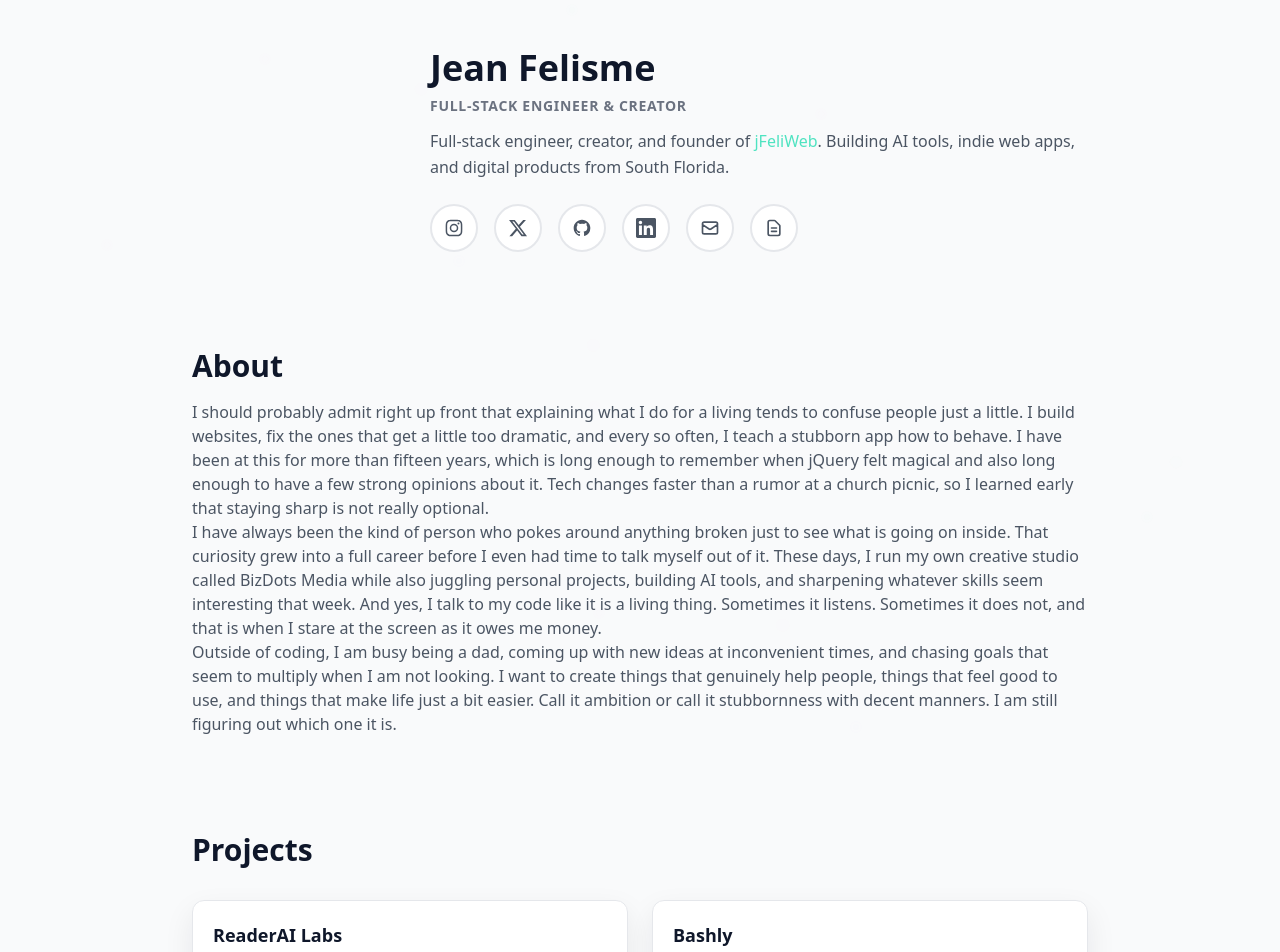
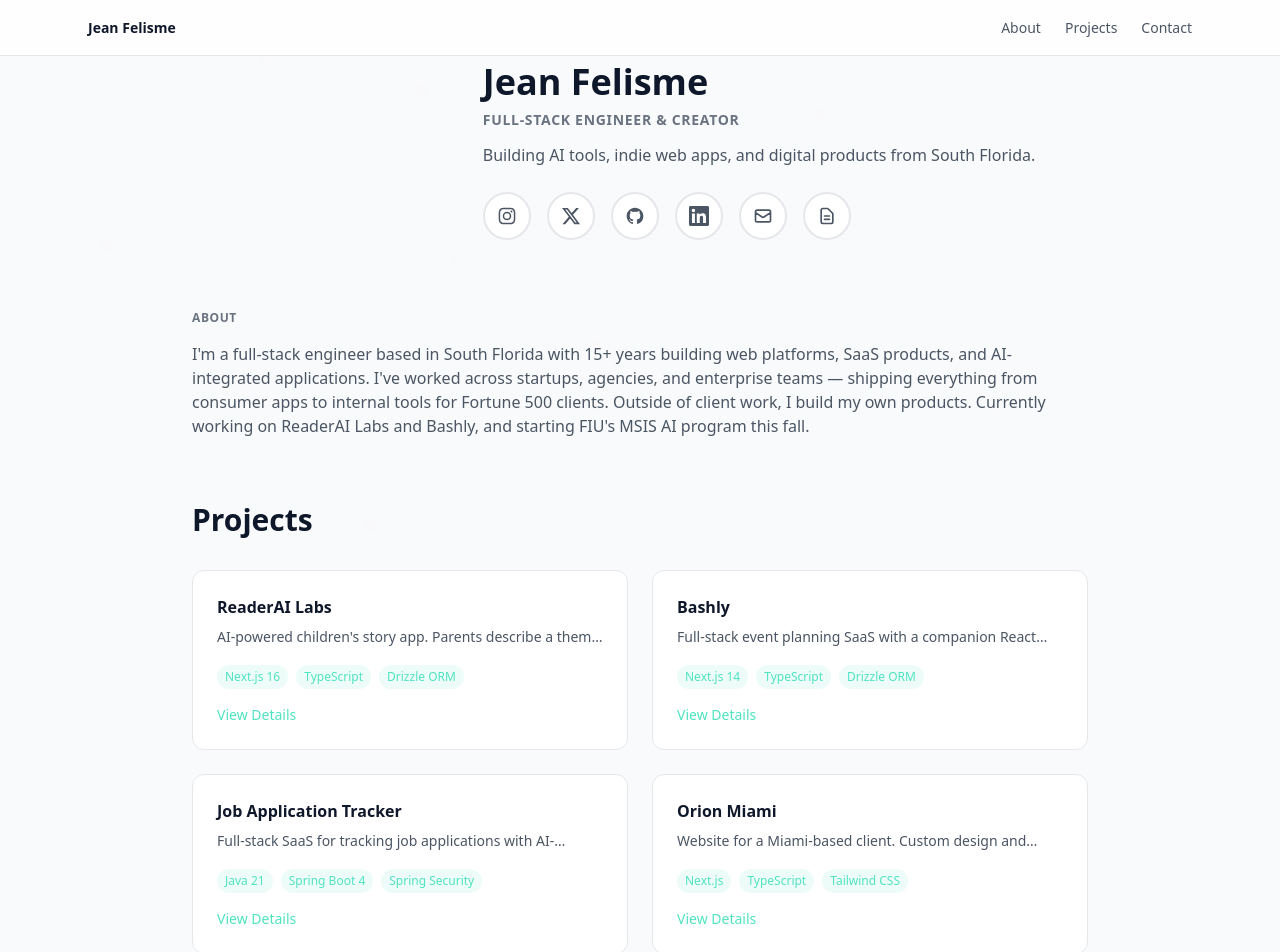
Before and after one commit to jfeliweb/jeanfelis-me, a Next.js app: page / in a window 1280 px wide. Shown: the top 952 px of the page. Built offline with nearby package versions, Linux system fonts and the light colour scheme.

Commit message:
Refactor project data structure and improve navigation: Update project definitions to use consistent GitHub URLs, simplify project properties, and enhance the layout with a fixed navigation bar for better user experience.

```diff
--- a/src/app/page.tsx
+++ b/src/app/page.tsx
@@ -3,12 +3,12 @@
 import Image from 'next/image';
 import { useState } from 'react';
 
-import { ContactForm } from '../components/ContactForm';
-import { IconButton } from '../components/IconButton';
+import { ContactForm } from '@/components/ContactForm';
+import { IconButton } from '@/components/IconButton';
 import {
   ProjectModal,
   type ProjectModalProject,
-} from '../components/ProjectModal';
+} from '@/components/ProjectModal';
 
 // Icon SVGs (inline for simplicity)
 const InstagramIcon = () => (
@@ -93,12 +93,7 @@ const ResumeIcon = () => (
   </svg>
 );
 
-type ListedProject = ProjectModalProject & {
-  cardSummary: string;
-  cardTechTags: [string, string, string];
-};
-
-const PROJECTS: ListedProject[] = [
+const projects: ProjectModalProject[] = [
   {
     name: 'ReaderAI Labs',
     description:
@@ -107,18 +102,14 @@ const PROJECTS: ListedProject[] = [
       'Next.js 16',
       'TypeScript',
       'Drizzle ORM',
-      'PostgreSQL (Supabase)',
+      'PostgreSQL',
       'Stripe',
       'Better Auth',
       'Sanity CMS',
-      'Vitest',
-      'Playwright',
     ],
     liveUrl: 'https://readerlabs.app',
-    githubUrl: 'https://github.com/jfeliweb/project-read-ai',
+    githubUrls: ['https://github.com/jfeliweb/project-read-ai'],
     status: 'Live',
-    cardSummary: "AI-powered children's story app.",
-    cardTechTags: ['Next.js 16', 'TypeScript', 'Stripe'],
   },
   {
     name: 'Bashly',
@@ -128,36 +119,26 @@ const PROJECTS: ListedProject[] = [
       'Next.js 14',
       'TypeScript',
       'Drizzle ORM',
-      'PostgreSQL',
       'Stripe',
       'Spotify API',
-      'Better Auth',
       'Expo/React Native',
       'Turborepo',
-      'Tailwind CSS',
     ],
     liveUrl: 'https://bashly.app',
-    githubUrl: 'https://github.com/jfeliweb/bashly',
+    githubUrls: ['https://github.com/jfeliweb/bashly'],
     status: 'Live',
-    cardSummary:
-      'Full-stack event planning SaaS with a companion React Native mobile app.',
-    cardTechTags: ['Next.js 14', 'Expo/React Native', 'Stripe'],
   },
   {
     name: 'Job Application Tracker',
     description:
-      'Full-stack SaaS for tracking job applications with AI-generated cover letters. Built to demonstrate enterprise Java/Spring Boot engineering alongside a Next.js frontend.',
+      'Full-stack SaaS for tracking job applications with AI-generated cover letters. Java/Spring Boot backend with a Next.js frontend.',
     tech: [
       'Java 21',
       'Spring Boot 4',
-      'Spring Security (JWT)',
-      'Spring Data JPA',
-      'PostgreSQL (Neon)',
+      'Spring Security',
+      'PostgreSQL',
       'Next.js 15',
-      'TypeScript',
       'OpenAI API',
-      'Railway',
-      'Vercel',
     ],
     liveUrl: 'https://job-tracker-frontend-blush.vercel.app',
     githubUrls: [
@@ -165,37 +146,59 @@ const PROJECTS: ListedProject[] = [
       'https://github.com/jfeliweb/job-app-tracker-frontend',
     ],
     status: 'Live',
-    cardSummary:
-      'Full-stack SaaS for tracking job applications with AI-generated cover letters.',
-    cardTechTags: ['Java 21', 'Spring Boot 4', 'Next.js 15'],
   },
   {
     name: 'Orion Miami',
     description:
-      'South Florida Web Studio hired me to work on Orion Miami website to implement a few features. I spent the majority of the time working on a custom property portfolio feature on their WordPress website. This feature allowed the user to filter through the property by clicking on a map and/or by a single tenant or multi-tenant.',
-    tech: ['PHP', 'WordPress', 'JavaScript', 'Advance Custom Fields'],
+      'Website for a Miami-based client. Custom design and development using modern web technologies.',
+    tech: ['Next.js', 'TypeScript', 'Tailwind CSS'],
     liveUrl: 'https://orionmiami.com',
-    githubUrl: 'private',
+    githubUrls: [],
     status: 'Live',
-    cardSummary:
-      'South Florida Web Studio hired me to work on Orion Miami website to implement a few features.',
-    cardTechTags: ['PHP', 'WordPress', 'JavaScript'],
   },
 ];
 
+const navLinkClass =
+  'text-sm font-medium text-textSecondary transition-colors hover:text-teal dark:hover:text-tealDark';
+
 export default function Home() {
-  const [openProject, setOpenProject] = useState<ListedProject | null>(null);
+  const [openProject, setOpenProject] = useState<ProjectModalProject | null>(
+    null,
+  );
 
   return (
-    <>
-      <div className="flex min-h-[calc(100vh-5rem)] flex-col items-center justify-center p-6 md:min-h-[calc(100vh-5rem)] md:py-12">
-        <section id="hero">
+    <div className="min-h-screen w-full">
+      <nav
+        className="fixed top-0 z-50 h-14 w-full border-b border-gray-200 bg-white/80 backdrop-blur-md dark:border-white/10 dark:bg-[#0D1117]/80"
+        aria-label="Primary"
+      >
+        <div className="mx-auto flex h-14 max-w-6xl items-center justify-between px-6">
+          <a
+            href="#top"
+            className="text-sm font-semibold text-textPrimary dark:text-[#F2F5F8]"
+          >
+            Jean Felisme
+          </a>
+          <div className="flex items-center gap-6">
+            <a href="#about" className={navLinkClass}>
+              About
+            </a>
+            <a href="#projects" className={navLinkClass}>
+              Projects
+            </a>
+            <a href="#contact" className={navLinkClass}>
+              Contact
+            </a>
+          </div>
+        </div>
+      </nav>
+
+      <div className="flex w-full flex-col items-center px-6 pb-12 pt-14">
+        <section id="top">
           <div className="mx-auto w-full max-w-4xl">
             {/* Mobile: Stacked layout */}
             <div className="flex flex-col items-center text-center md:hidden">
-              {/* Profile Photo */}
               <div className="animate-fade-in-scale mb-6">
-                {/* Gradient ring wrapper */}
                 <div
                   className="rounded-full p-[4px] dark:shadow-[0_0_20px_rgba(20,20,20,0.4)]"
                   style={{
@@ -216,24 +219,19 @@ export default function Home() {
                 </div>
               </div>
 
-              {/* Name */}
               <h1 className="mb-2 text-3xl font-semibold text-textPrimary dark:text-[#F2F5F8]">
                 Jean Felisme
               </h1>
 
-              {/* Tagline */}
               <h2 className="mb-3 text-xs font-semibold uppercase tracking-wider text-textMuted dark:text-[#8A94A0]">
                 Full-Stack Engineer & Creator
               </h2>
 
-              {/* One-sentence summary */}
               <p className="mb-6 text-sm leading-relaxed text-textSecondary dark:text-[#C2CBD4]">
-                Full-stack engineer, creator, and founder of jFeliWeb. Building
-                AI tools, indie web apps, and digital products from South
-                Florida.
+                Building AI tools, indie web apps, and digital products from
+                South Florida.
               </p>
 
-              {/* Icon button row */}
               <div className="flex flex-wrap items-center justify-center gap-4">
                 <IconButton
                   href="https://instagram.com/jfeliweb"
@@ -260,7 +258,7 @@ export default function Home() {
                   external
                 />
                 <IconButton
-                  href="mailto:jean@jfeliweb.com"
+                  href="mailto:felismej@gmail.com"
                   ariaLabel="Email"
                   icon={<EmailIcon />}
                 />
@@ -272,11 +270,8 @@ export default function Home() {
               </div>
             </div>
 
-            {/* Desktop: Two-column layout */}
             <div className="hidden items-center gap-12 md:flex">
-              {/* Left: Profile Photo */}
               <div className="animate-fade-in-scale shrink-0">
-                {/* Gradient ring wrapper */}
                 <div
                   className="rounded-full p-[5px] dark:shadow-[0_0_20px_rgba(20,20,20,0.4)]"
                   style={{
@@ -297,32 +292,20 @@ export default function Home() {
                 </div>
               </div>
 
-              {/* Right: Content */}
               <div className="flex-1 text-left">
-                {/* Name */}
                 <h1 className="mb-2 text-4xl font-semibold text-textPrimary dark:text-[#F2F5F8]">
                   Jean Felisme
                 </h1>
 
-                {/* Tagline */}
                 <h2 className="mb-3 text-sm font-semibold uppercase tracking-wider text-textMuted dark:text-[#8A94A0]">
                   Full-Stack Engineer & Creator
                 </h2>
 
-                {/* One-sentence summary */}
                 <p className="mb-6 text-base leading-relaxed text-textSecondary dark:text-[#C2CBD4]">
-                  Full-stack engineer, creator, and founder of{' '}
-                  <a
-                    href="https://jfeliweb.com"
-                    className="text-teal dark:text-tealDark"
-                  >
-                    jFeliWeb
-                  </a>
-                  . Building AI tools, indie web apps, and digital products from
+                  Building AI tools, indie web apps, and digital products from
                   South Florida.
                 </p>
 
-                {/* Icon button row */}
                 <div className="flex flex-wrap items-center gap-4">
                   <IconButton
                     href="https://instagram.com/jfeliweb"
@@ -349,7 +332,7 @@ export default function Home() {
                     external
                   />
                   <IconButton
-                    href="mailto:jean@jfeliweb.com"
+                    href="mailto:felismej@gmail.com"
                     ariaLabel="Email"
                     icon={<EmailIcon />}
                   />
@@ -367,52 +350,31 @@ export default function Home() {
 
         <section
           id="about"
-          className="mt-16 w-full md:mt-24"
+          className="scroll-mt-20 py-16"
           aria-labelledby="about-heading"
         >
           <div className="mx-auto w-full max-w-4xl">
             <h2
               id="about-heading"
-              className="mb-4 text-center text-2xl font-semibold text-textPrimary md:text-left md:text-3xl dark:text-[#F2F5F8]"
+              className="mb-4 text-center text-xs font-semibold uppercase tracking-wider text-textMuted md:text-left dark:text-[#8A94A0]"
             >
               About
             </h2>
             <p className="text-center text-sm leading-relaxed text-textSecondary md:text-left md:text-base dark:text-[#C2CBD4]">
-              I should probably admit right up front that explaining what I do
-              for a living tends to confuse people just a little. I build
-              websites, fix the ones that get a little too dramatic, and every
-              so often, I teach a stubborn app how to behave. I have been at
-              this for more than fifteen years, which is long enough to remember
-              when jQuery felt magical and also long enough to have a few strong
-              opinions about it. Tech changes faster than a rumor at a church
-              picnic, so I learned early that staying sharp is not really
-              optional.
-            </p>
-            <p className="text-center text-sm leading-relaxed text-textSecondary md:text-left md:text-base dark:text-[#C2CBD4]">
-              I have always been the kind of person who pokes around anything
-              broken just to see what is going on inside. That curiosity grew
-              into a full career before I even had time to talk myself out of
-              it. These days, I run my own creative studio called BizDots Media
-              while also juggling personal projects, building AI tools, and
-              sharpening whatever skills seem interesting that week. And yes, I
-              talk to my code like it is a living thing. Sometimes it listens.
-              Sometimes it does not, and that is when I stare at the screen as
-              it owes me money.
-            </p>
-            <p className="text-center text-sm leading-relaxed text-textSecondary md:text-left md:text-base dark:text-[#C2CBD4]">
-              Outside of coding, I am busy being a dad, coming up with new ideas
-              at inconvenient times, and chasing goals that seem to multiply
-              when I am not looking. I want to create things that genuinely help
-              people, things that feel good to use, and things that make life
-              just a bit easier. Call it ambition or call it stubbornness with
-              decent manners. I am still figuring out which one it is.
+              I&apos;m a full-stack engineer based in South Florida with 15+
+              years building web platforms, SaaS products, and AI-integrated
+              applications. I&apos;ve worked across startups, agencies, and
+              enterprise teams — shipping everything from consumer apps to
+              internal tools for Fortune 500 clients. Outside of client work, I
+              build my own products. Currently working on ReaderAI Labs and
+              Bashly, and starting FIU&apos;s MSIS AI program this fall.
             </p>
           </div>
         </section>
 
         <section
           id="projects"
-          className="mt-16 w-full md:mt-24"
+          className="scroll-mt-20 w-full"
           aria-labelledby="projects-heading"
         >
           <div className="mx-auto w-full max-w-4xl">
@@ -423,34 +385,34 @@ export default function Home() {
               Projects
             </h2>
             <div className="grid grid-cols-1 gap-6 md:grid-cols-2">
-              {PROJECTS.map((project) => (
+              {projects.map((project) => (
                 <button
                   key={project.name}
                   type="button"
                   onClick={() => setOpenProject(project)}
-                  className="group flex w-full flex-col rounded-xl border border-borderSubtle bg-white p-5 text-left shadow-card transition-all duration-200 hover:-translate-y-1 hover:shadow-cardHover focus:outline-none focus-visible:ring-2 focus-visible:ring-teal focus-visible:ring-offset-2 dark:border-white/10 dark:bg-white/5 dark:focus-visible:ring-tealDark dark:focus-visible:ring-offset-[#0B0E12]"
-                  aria-label={`View project: ${project.name}`}
+                  className="flex w-full cursor-pointer flex-col rounded-xl border border-gray-200 bg-white p-6 text-left transition-transform hover:-translate-y-1 focus:outline-none focus-visible:ring-2 focus-visible:ring-teal focus-visible:ring-offset-2 dark:border-white/10 dark:bg-white/5 dark:focus-visible:ring-tealDark dark:focus-visible:ring-offset-[#0B0E12]"
+                  aria-label={`View details for ${project.name}`}
                 >
-                  <h3 className="text-lg font-semibold text-textPrimary dark:text-[#F2F5F8]">
+                  <h3 className="font-bold text-textPrimary dark:text-[#F2F5F8]">
                     {project.name}
                   </h3>
-                  <p className="mt-2 text-sm leading-relaxed text-textSecondary dark:text-[#C2CBD4]">
-                    {project.cardSummary}
+                  <p className="mt-2 line-clamp-1 text-sm text-textSecondary dark:text-[#C2CBD4]">
+                    {project.description}
                   </p>
                   <ul
                     className="mt-4 flex flex-wrap gap-2"
-                    aria-label={`Key technologies for ${project.name}`}
+                    aria-label={`Technologies for ${project.name}`}
                   >
-                    {project.cardTechTags.map((tag) => (
+                    {project.tech.slice(0, 3).map((tag) => (
                       <li key={tag}>
-                        <span className="inline-block rounded-full border border-borderSubtle bg-offWhite px-2.5 py-0.5 text-xs font-medium text-textSecondary dark:border-white/10 dark:bg-white/5 dark:text-[#C2CBD4]">
+                        <span className="inline-block rounded-full bg-teal/10 px-2 py-1 text-xs text-teal dark:bg-tealDark/15 dark:text-tealDark">
                           {tag}
                         </span>
                       </li>
                     ))}
                   </ul>
-                  <span className="mt-5 inline-flex w-fit items-center rounded-full bg-teal px-4 py-2 text-sm font-semibold text-textPrimary transition-opacity group-hover:opacity-90 dark:bg-tealDark dark:text-white">
-                    View Project
+                  <span className="mt-4 text-sm font-medium text-teal dark:text-tealDark">
+                    View Details
                   </span>
                 </button>
               ))}
@@ -458,31 +420,57 @@ export default function Home() {
           </div>
         </section>
 
+        <ProjectModal
+          isOpen={openProject !== null}
+          onCloseAction={() => setOpenProject(null)}
+          project={openProject ?? projects[0]!}
+        />
+
         <section
           id="contact"
-          className="mt-16 w-full md:mt-24"
+          className="scroll-mt-20 mt-16 w-full md:mt-24"
           aria-labelledby="contact-heading"
         >
           <div className="mx-auto w-full max-w-4xl">
             <h2
               id="contact-heading"
-              className="mb-6 text-center text-2xl font-semibold text-textPrimary md:text-left md:text-3xl dark:text-[#F2F5F8]"
+              className="mb-2 text-center text-2xl font-semibold text-textPrimary md:text-left md:text-3xl dark:text-[#F2F5F8]"
             >
-              Contact
+              Get in Touch
             </h2>
+            <p className="mb-6 text-center text-sm text-textSecondary md:text-left md:text-base dark:text-[#C2CBD4]">
+              Have a project in mind or just want to connect? Send me a message.
+            </p>
             <div className="flex justify-center md:justify-start">
               <ContactForm />
             </div>
           </div>
         </section>
 
-        {openProject ? (
-          <ProjectModal
-            isOpen
-            onCloseAction={() => setOpenProject(null)}
-            project={openProject}
-          />
-        ) : null}
+        <footer className="mx-auto mt-16 w-full max-w-4xl border-t border-gray-200 py-8 dark:border-white/10">
+          <p className="text-center text-sm text-textMuted dark:text-[#8A94A0]">
+            © 2026 Jean Felisme
+          </p>
+          <div className="mt-6 flex flex-wrap items-center justify-center gap-4">
+            <IconButton
+              href="https://github.com/jfeliweb"
+              ariaLabel="GitHub"
+              icon={<GitHubIcon />}
+              external
+            />
+            <IconButton
+              href="https://linkedin.com/in/jeanfelisme"
+              ariaLabel="LinkedIn"
+              icon={<LinkedInIcon />}
+              external
+            />
+            <IconButton
+              href="mailto:felismej@gmail.com"
+              ariaLabel="Email"
+              icon={<EmailIcon />}
+            />
+          </div>
+        </footer>
       </div>
 
       <form
@@ -496,6 +484,6 @@ export default function Home() {
         <textarea name="message" />
         <input type="text" name="website" />
       </form>
-    </>
+    </div>
   );
 }
```
